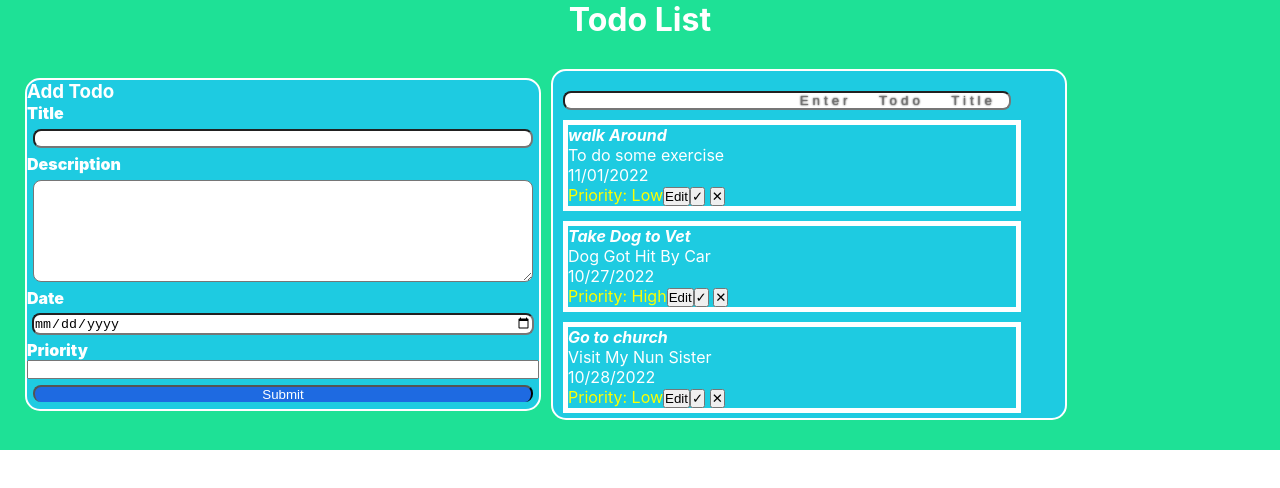
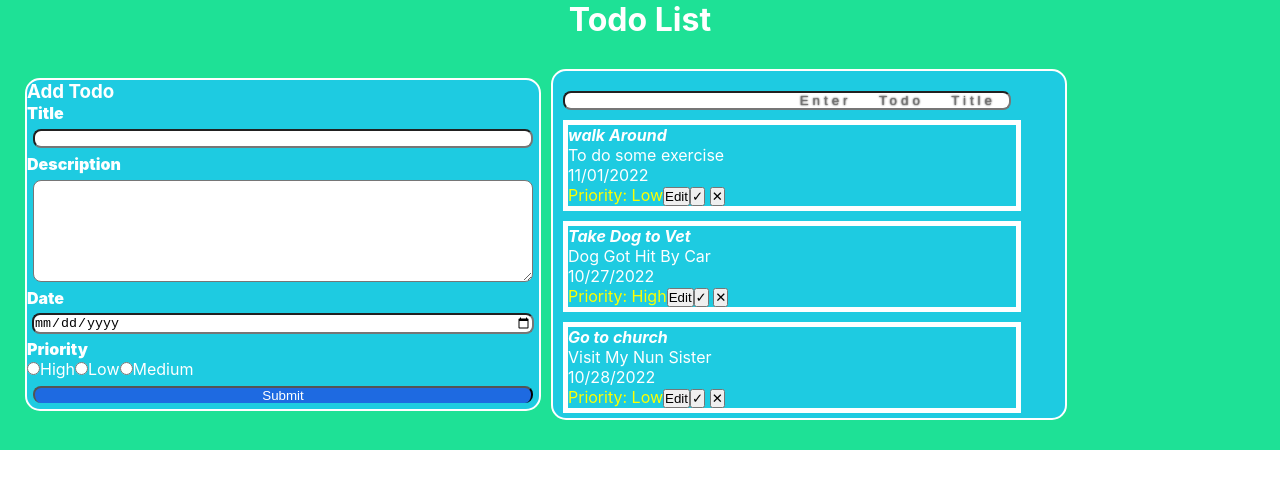
Before and after one commit to cheboi/simple-todo-reactjs, a React (Create React App) app: page / in a window 1280 px wide. Shown: the top 488 px of the page. Built offline with nearby package versions, Linux system fonts and the light colour scheme.

Commit message:
fixed typo in editForm

```diff
--- a/src/App.js
+++ b/src/App.js
@@ -61,7 +61,7 @@ function App() {
     setEditing(true);
 
     setCurrentTodo({
-      id:todo.id,
+      id: todo.id,
       title: todo.title,
       description: todo.description,
       dueDate: todo.dueDate,
--- a/src/component/FormTodo.js
+++ b/src/component/FormTodo.js
@@ -15,10 +15,12 @@ function FormTodo(props) {
     setTodo({ ...todo, [name]: value });
   };
 
+  // const changePrioriy = (option) => {
+  //   setTodo(option)
+  // }
   const handleSubmit = (e) => {
     e.preventDefault();
-    if (!todo.title || !todo.description || !todo.dueDate || !todo.priority)
-      return;
+    if (!todo.title || !todo.description || !todo.dueDate) return;
 
     props.addTodo(todo);
     setTodo(initialFormState);
@@ -42,7 +44,6 @@ function FormTodo(props) {
         rows={5}
         cols={5}
         className="text-description"
-
       />
       <label>Date</label>
       <input
@@ -51,15 +52,32 @@ function FormTodo(props) {
         value={todo.dueDate}
         onChange={handleInputChange}
         className="text-date"
-
       />
       <label>Priority</label>
-      <input
-        type="select"
-        name="priority"
-        value={todo.priority}
-        onChange={handleInputChange}
-      />
+      <div className="priority-input">
+        <input
+          type="radio"
+          name="priority"
+          value="high"
+          onChange={handleInputChange}
+        />
+        High
+        <input
+          type="radio"
+          name="priority"
+          value="low"
+          onChange={handleInputChange}
+        />
+        Low
+        <input
+          type="radio"
+          name="priority"
+          value="medium"
+          onChange={handleInputChange}
+        />
+        Medium
+      </div>
+
       <input class="submit-btn" type="submit" />
     </form>
   );
--- a/src/component/editTodoForm.js
+++ b/src/component/editTodoForm.js
@@ -4,12 +4,13 @@ const EditTodoForm = (props) => {
   const [todo, setTodo] = useState(props.currentTodo);
 
   useEffect(() => {
-    setTodo(props.currenTodo);
+    setTodo(props.currentTodo);
   }, [props]);
 
   const handleInputChange = (event) => {
     const { name, value } = event.target;
 
+    console.log(todo);
     setTodo({ ...todo, [name]: value });
   };
 
@@ -17,16 +18,18 @@ const EditTodoForm = (props) => {
     <form
       onSubmit={(event) => {
         event.preventDefault();
-
         props.updateTodo(todo.id, todo);
       }}
+      className = "form-control"
     >
+      <h3>Edit Todo</h3>
       <label>Title</label>
       <input
         type="text"
         name="title"
         value={todo.title}
         onChange={handleInputChange}
+        className="text-title"
       />
       <label>Description</label>
       <input
@@ -34,19 +37,41 @@ const EditTodoForm = (props) => {
         name="description"
         value={todo.description}
         onChange={handleInputChange}
+        className="text-description"
       />
+      <label>Date</label>
       <input
         type="date"
         name="dueDate"
         value={todo.dueDate}
         onChange={handleInputChange}
+        className="text-date"
+
       />
-      <input
-        type="text"
-        name="priority"
-        value={todo.priority}
-        onChange={handleInputChange}
-      />
+      <label>Priority</label>
+      <div className="priority-input">
+        <input
+          type="radio"
+          name="priority"
+          value="high"
+          onChange={handleInputChange}
+        />
+        High
+        <input
+          type="radio"
+          name="priority"
+          value="low"
+          onChange={handleInputChange}
+        />
+        Low
+        <input
+          type="radio"
+          name="priority"
+          value="medium"
+          onChange={handleInputChange}
+        />
+        Medium
+      </div>
       <button>Update Todo</button>
       <button
         onClick={() => props.setEditing(false)}
--- a/src/component/index.css
+++ b/src/component/index.css
@@ -5,7 +5,6 @@
   display: flex;
   flex-direction: column;
   border-radius: 15px;
-  /* padding: 15px 100px; */
   background-color: #1ECBE1;
   text-align: left;
 }
@@ -13,11 +12,6 @@ textarea {
   font-family: inherit;
   font-size: 100%;
 }
-/* .search-container {
-  border-style: solid;
-  border-width: 5px;
-  background-color: aqua;
-} */
 .todo{
   border-style: solid;
   border-width: 5px;
--- a/src/component/todo.js
+++ b/src/component/todo.js
@@ -8,15 +8,15 @@ function Todo({ todo, index, markTodo, removeTodo, editTodo }) {
           {todo.title}
         </span>
         <br />
-        <span style={{ display: todo.isDone ? "hide" : "show" }}>
+        <span style={{ visibility: todo.isDone ? "hidden" : "visible" }}>
           {todo.description}
         </span>
         <br />
-        <span style={{ textDecoration: todo.isDone ? "line-through" : "" }}>
+        <span style={{ visibility: todo.isDone ? "hidden" : "visible" }}>
           {todo.dueDate}
         </span>
         <br />
-        <span style={{ textDecoration: todo.isDone ? "line-through" : "", color: todo.priority.High ? "red" : "yellow", }} >
+        <span style={{color: todo.priority.High ? "red" : "yellow", }} >
           Priority: {todo.priority}
         </span>
 
```
